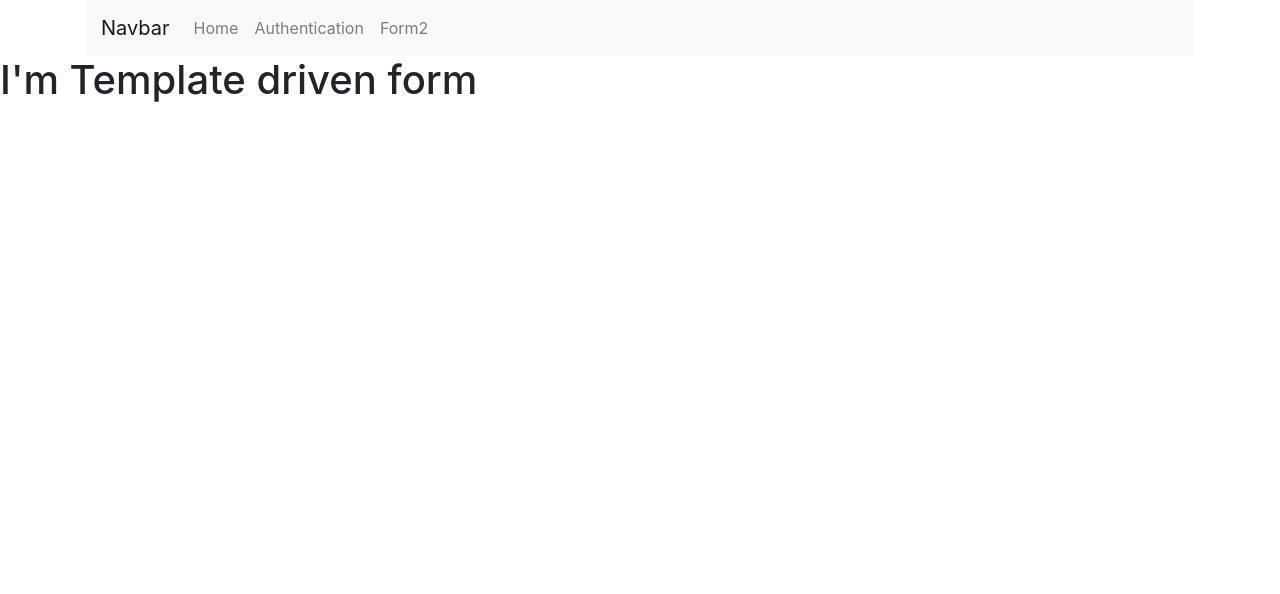
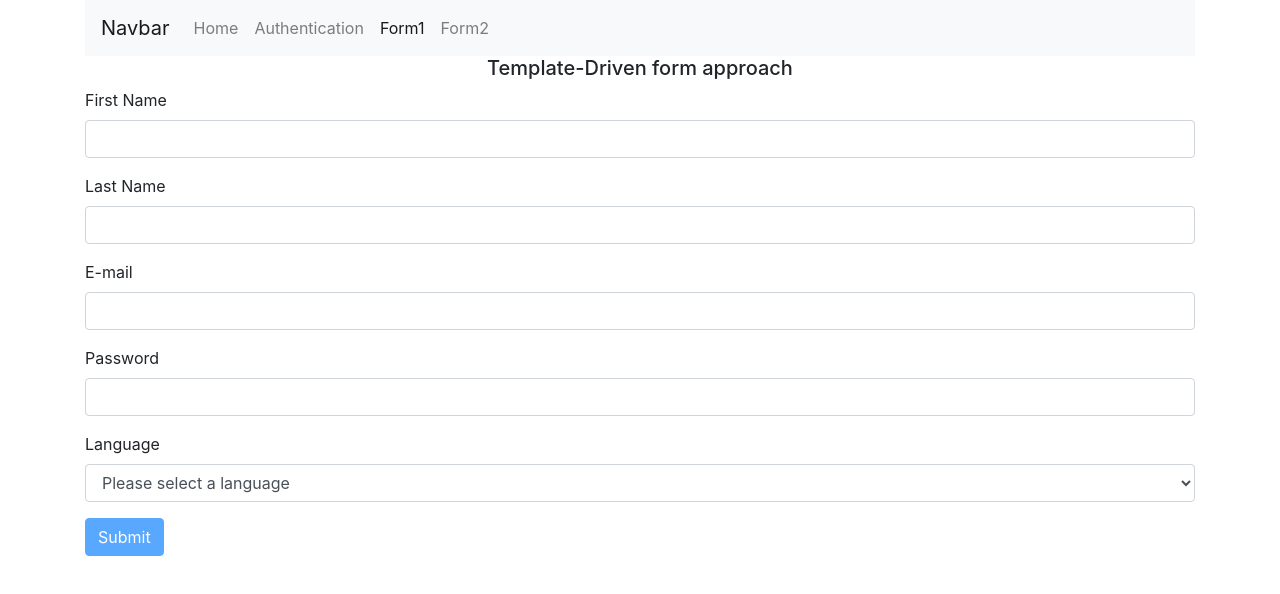
Before and after one commit to kashyapneha/angular-auth-route-form, an Angular app: page /form1 in a window 1280 px wide. Shown: the top 594 px of the page. Built offline with nearby package versions, Linux system fonts and the light colour scheme.

Commit message:
4 files modified, 1 added

```diff
--- /dev/null
+++ b/src/app/form1/form1.component.css
@@ -0,0 +1,3 @@
+input.ng-invalid.ng-touched {
+  border: 1px solid red;
+}
--- a/src/app/form1/form1.component.html
+++ b/src/app/form1/form1.component.html
@@ -1 +1,85 @@
-<h1>I'm Template driven form</h1>
+<div class="container">
+  <div *ngIf="isLoading" style="text-align: center;">
+    <app-loading-spinner></app-loading-spinner>
+  </div>
+  <h5 class="text-center">Template-Driven form approach</h5>
+  <form #f="ngForm" (ngSubmit)="onFormSubmit(f)">
+    <fieldset>
+      <div class="form-group">
+        <label for="firstname">First Name</label>
+        <input
+          type="text"
+          class="form-control"
+          id="firstname"
+          ngModel
+          name="firstname"
+          required
+          #firstname="ngModel">
+        <p class="alert alert-danger" *ngIf="!firstname.valid && firstname.touched">
+          Please enter a valid name!</p>
+      </div>
+
+      <div class="form-group">
+        <label for="lastname">Last Name</label>
+        <input
+          type="text"
+          class="form-control"
+          id="lastname"
+          ngModel
+          name="lastname"
+          required
+          #lastname="ngModel">
+        <p class="alert alert-danger" *ngIf="!lastname.valid && lastname.touched">
+          Please enter a valid name!</p>
+      </div>
+    </fieldset>
+
+    <div class="form-group">
+      <label for="email">E-mail</label>
+      <input
+        type="email"
+        class="form-control"
+        id="email"
+        ngModel
+        name="email"
+        required
+        #email="ngModel">
+      <p class="alert alert-danger" *ngIf="!email.valid && email.touched">
+          Please enter a valid email!</p>
+    </div>
+
+    <div class="form-group">
+      <label for="password">Password</label>
+      <input
+        type="password"
+        class="form-control"
+        id="password"
+        ngModel
+        name="password"
+        required
+        #password="ngModel"
+        minlength="6">
+      <p class="alert alert-danger" *ngIf="!password.valid && password.touched">
+          Please enter a valid password!</p>
+    </div>
+
+    <div class="form-group">
+      <label for="language">Language</label>
+      <select
+        class="form-control"
+        id="language"
+        ngModel
+        name="language"
+        required>
+          <option value="">Please select a language</option>
+          <option *ngFor="let lang of langs" [value]="lang">{{lang}}</option>
+      </select>
+    </div>
+
+    <button
+      class="btn btn-primary"
+      type="submit"
+      [disabled]="f.invalid"
+      (click)="onFormSubmit()">Submit</button>
+  </form>
+</div>
--- a/src/app/form1/form1.component.ts
+++ b/src/app/form1/form1.component.ts
@@ -1,9 +1,22 @@
-import { Component } from '@angular/core';
+import { Component, ViewChild } from '@angular/core';
+import { NgForm } from '@angular/forms';
 
 @Component({
   selector: 'app-form1',
-  templateUrl: './form1.component.html'
+  templateUrl: './form1.component.html',
+  styleUrls: ['./form1.component.css']
 })
 export class Form1Component {
+  langs: string[] = ['English', 'German', 'French'];
 
+  isLoading = false;
+
+  @ViewChild('f',{static:false}) submitForm : NgForm;
+
+  onFormSubmit(){
+    this.isLoading = true;
+    console.log('form submitted!', this.submitForm.value);
+    this.submitForm.reset();
+    this.isLoading = false;
+  }
 }
--- a/src/app/header/header.component.html
+++ b/src/app/header/header.component.html
@@ -12,7 +12,7 @@
         <li class="nav-item" [routerLinkActive]="['active']">
           <a class="nav-link" [routerLink]="'/auth'">Authentication</a>
         </li>
-        <li class="nav-item" [routerLinkActive]="['active']" *ngIf="isAuthenticated">
+        <li class="nav-item" [routerLinkActive]="['active']" *ngIf="!isAuthenticated">
           <a class="nav-link" [routerLink]="'/form1'">Form1</a>
         </li>
         <li class="nav-item" [routerLinkActive]="['active']" *ngIf="!isAuthenticated">
--- a/src/app/home/home.component.html
+++ b/src/app/home/home.component.html
@@ -1 +1,3 @@
-<h1>I'm home!</h1>
+<div class="container">
+  <h5>I'm home!</h5>
+</div>
```
